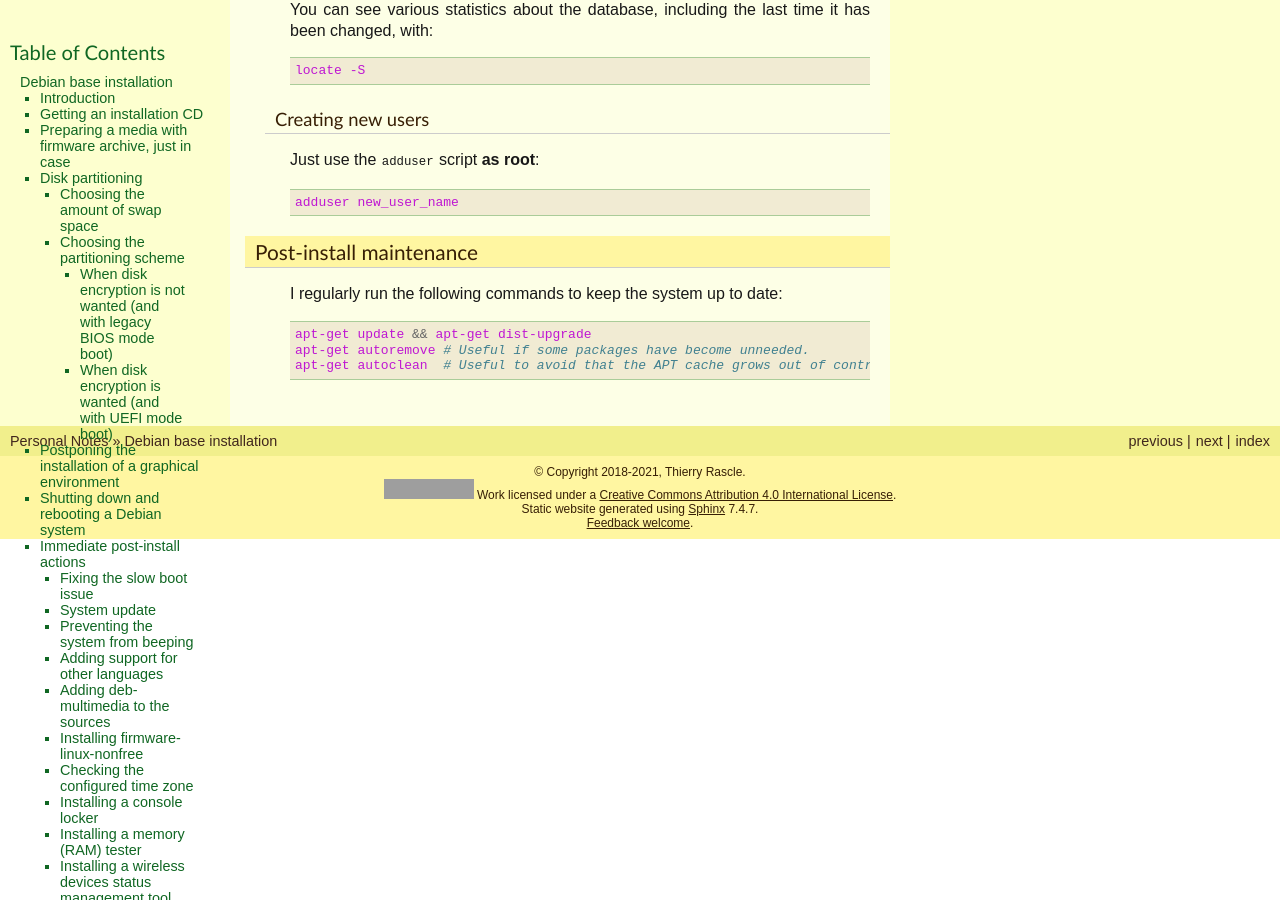
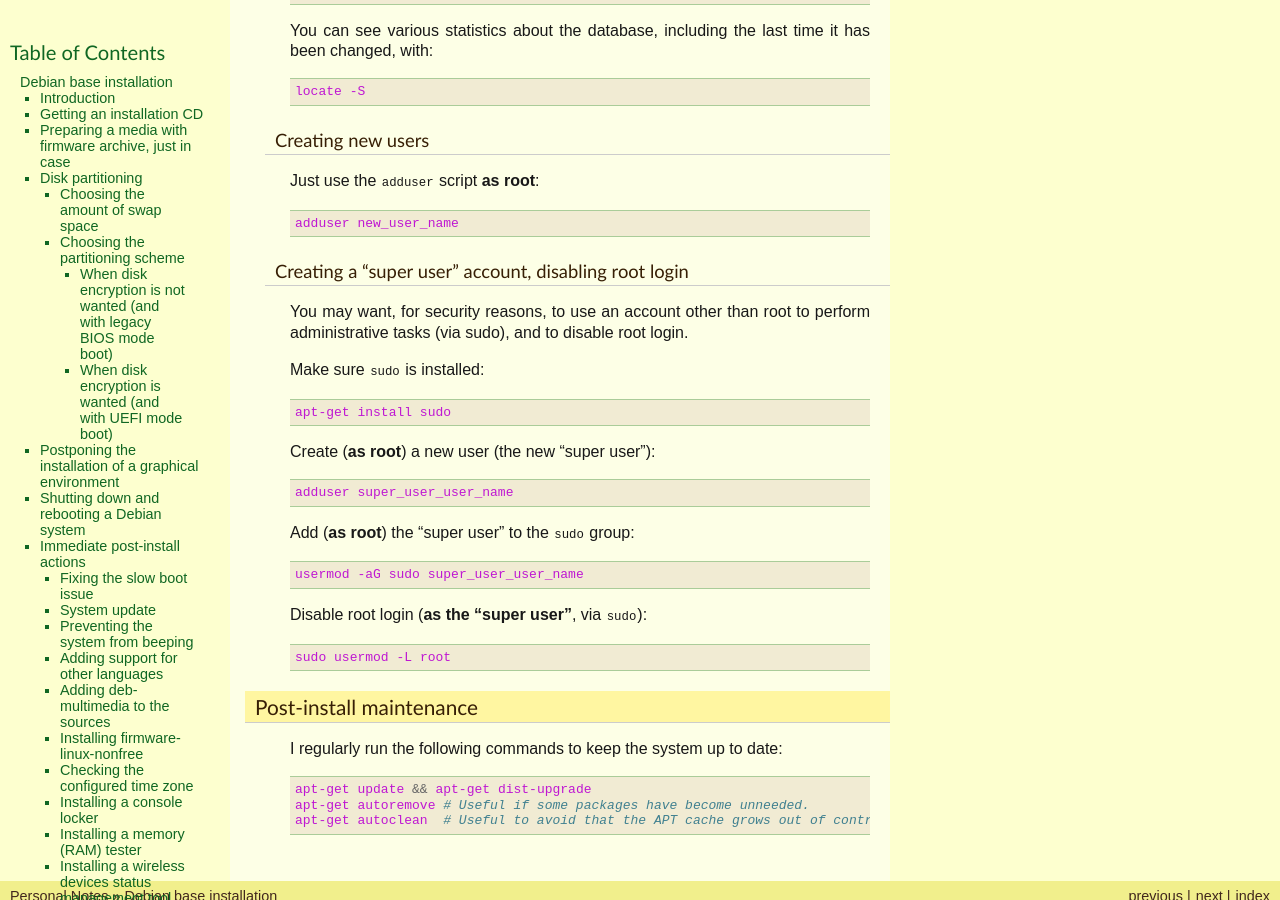
Before and after one commit to thierr26/thierr26_personal_notes_sphinx_sources, a Sphinx documentation site: the page built from source/debian_base_install.rst, in a window 1280 px wide and 900 px high, scrolled down 8480 px. Built offline with Sphinx 7.4.7, drawn with Linux system fonts in a browser that asks for light colours; some of the changed text lies outside the part shown; grey boxes are pictures that could not be loaded.

Commit message:
Add super user creation and root login disabling

```diff
--- a/source/debian_base_install.rst
+++ b/source/debian_base_install.rst
@@ -543,6 +543,34 @@
   adduser new_user_name
 
 
+Creating a "super user" account, disabling root login
+~~~~~~~~~~~~~~~~~~~~~~~~~~~~~~~~~~~~~~~~~~~~~~~~~~~~~
+
+.. index::
+  single: sudo
+  single: adduser
+  single: usermod
+
+You may want, for security reasons, to use an account other than root to
+perform administrative tasks (via sudo), and to disable root login.
+
+Make sure ``sudo`` is installed::
+
+  apt-get install sudo
+
+Create (**as root**) a new user (the new "super user")::
+
+  adduser super_user_user_name
+
+Add (**as root**) the "super user" to the ``sudo`` group::
+
+  usermod -aG sudo super_user_user_name
+
+Disable root login (**as the "super user"**, via ``sudo``)::
+
+  sudo usermod -L root
+
+
 Post-install maintenance
 ------------------------
 
```
